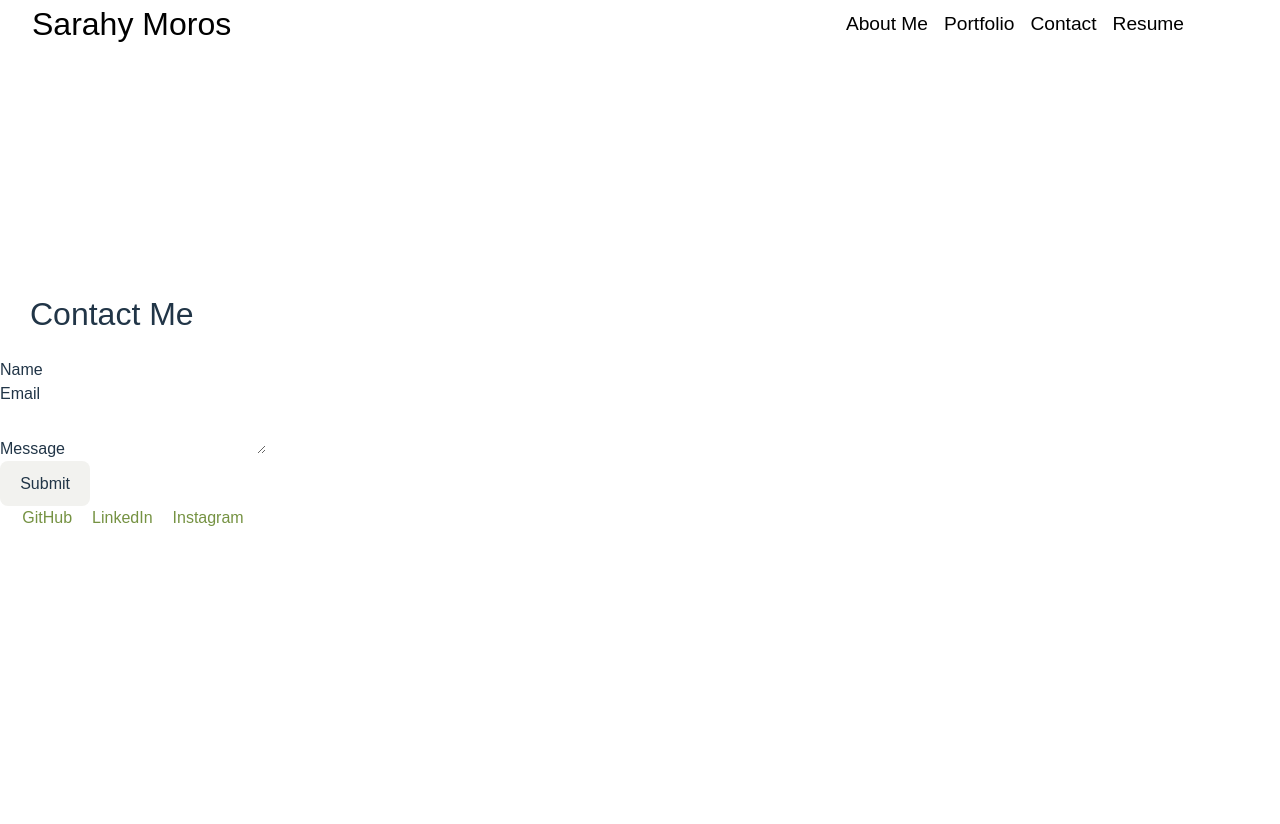
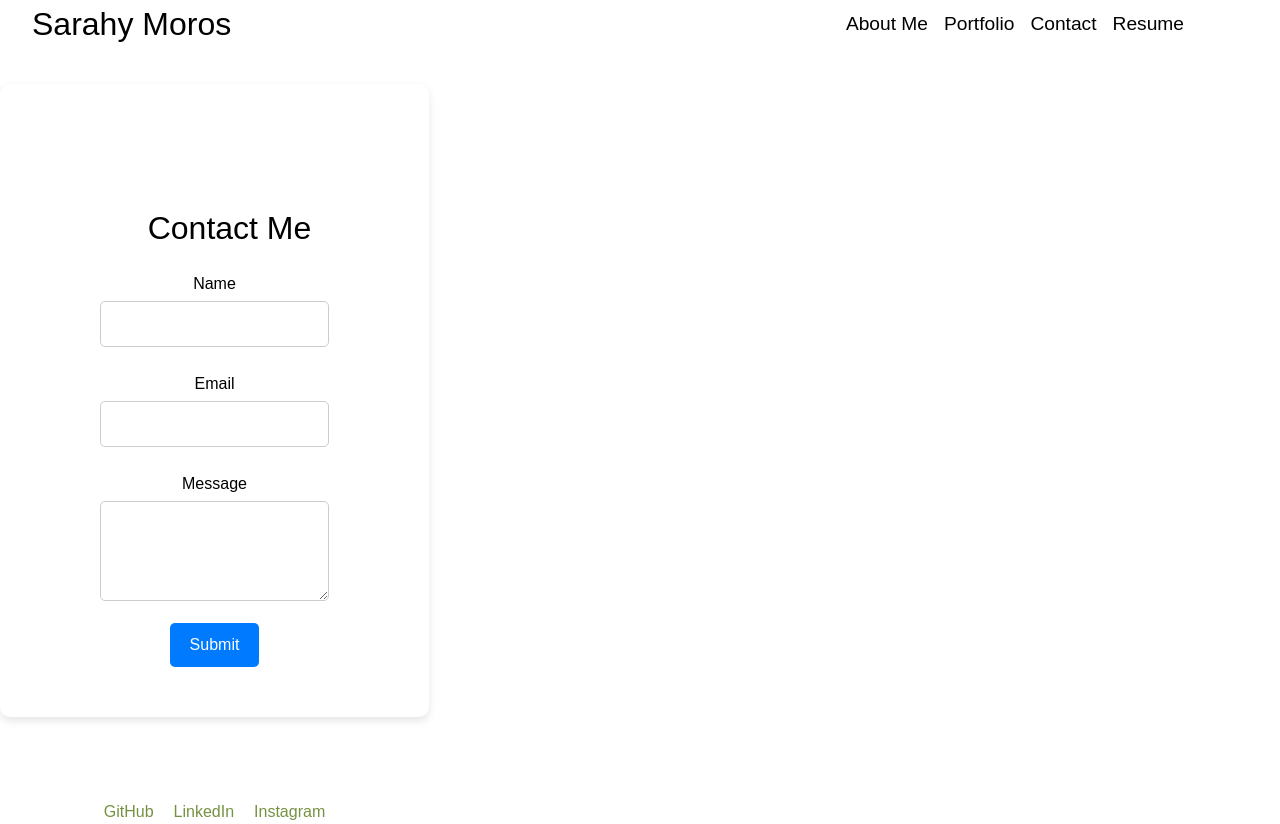
Before and after one commit to Sarmoros/React-Portfolio, a React (Vite) app: page /contact in a window 1280 px wide. Before the commit the page ends 800 px from the top, so only its background shows below. Built offline with nearby package versions, Linux system fonts and the light colour scheme.

Commit message:
added css to the contact form

```diff
--- a/src/components/contact.jsx
+++ b/src/components/contact.jsx
@@ -1,5 +1,4 @@
 import React, { useState } from 'react';
-
 
 const Contact = () => {
   const [formData, setFormData] = useState({
@@ -25,24 +24,119 @@ const Contact = () => {
     });
   };
 
+  // Define styles as JavaScript objects
+  const containerStyle = {
+    display: 'flex',
+    alignItems: 'center',
+    justifyContent: 'center',
+    height: '100vh', // Full height of the viewport
+    backgroundColor: '#ffffff', // White background
+    color: '#000000', // Black text
+
+  };
+
+  const formContainerStyle = {
+    width: '100%',
+    maxWidth: '500px',
+    backgroundColor: '#fff', // White background for the form container
+    boxShadow: '0 4px 8px rgba(0, 0, 0, 0.1)', // Optional: adds a shadow for better visual separation
+    borderRadius: '10px', // Optional: rounds the corners of the form container
+    padding: '100px',
+    textAlign: 'center',
+    paddingBottom: '50px'
+  };
+
+  const formGroupStyle = {
+    marginBottom: '15px',
+    width: '100%'
+  };
+
+  const labelStyle = {
+    display: 'block',
+    marginBottom: '5px'
+  };
+
+  const inputStyle = {
+    width: '100%',
+    padding: '10px',
+    border: '1px solid #ccc',
+    borderRadius: '5px',
+    marginBottom: '10px'
+  };
+
+  const textareaStyle = {
+    width: '100%',
+    height: '100px',
+    padding: '10px',
+    border: '1px solid #ccc',
+    borderRadius: '5px',
+    resize: 'vertical'
+  };
+
+  const buttonStyle = {
+    padding: '10px 20px',
+    border: 'none',
+    borderRadius: '5px',
+    backgroundColor: '#007bff',
+    color: 'white',
+    cursor: 'pointer',
+    fontSize: '1em'
+  };
+
+  const buttonHoverStyle = {
+    backgroundColor: '#0056b3'
+  };
+
   return (
-    <div className="contact">
+    <div style={containerStyle}>
+      <div style={formContainerStyle}>
         <h2>Contact Me</h2>
         <form onSubmit={handleSubmit}>
-        <div className="form-group">
-          <label htmlFor="name">Name</label>
-          <input type="text" id="name" name="name" value={formData.name} onChange={handleChange} required />
+          <div style={formGroupStyle}>
+            <label htmlFor="name" style={labelStyle}>Name</label>
+            <input
+              type="text"
+              id="name"
+              name="name"
+              value={formData.name}
+              onChange={handleChange}
+              required
+              style={inputStyle}
+            />
           </div>
-        <div className="form-group">
-          <label htmlFor="email">Email</label>
-          <input type="email" id="email" name="email" value={formData.email} onChange={handleChange} required />
+          <div style={formGroupStyle}>
+            <label htmlFor="email" style={labelStyle}>Email</label>
+            <input
+              type="email"
+              id="email"
+              name="email"
+              value={formData.email}
+              onChange={handleChange}
+              required
+              style={inputStyle}
+            />
           </div>
-        <div className="form-group">
-          <label htmlFor="message">Message</label>
-          <textarea id="message" name="message" value={formData.message} onChange={handleChange} required />
+          <div style={formGroupStyle}>
+            <label htmlFor="message" style={labelStyle}>Message</label>
+            <textarea
+              id="message"
+              name="message"
+              value={formData.message}
+              onChange={handleChange}
+              required
+              style={textareaStyle}
+            />
           </div>
-        <button type="submit">Submit</button>
+          <button
+            type="submit"
+            style={buttonStyle}
+            onMouseOver={(e) => e.target.style.backgroundColor = buttonHoverStyle.backgroundColor}
+            onMouseOut={(e) => e.target.style.backgroundColor = buttonStyle.backgroundColor}
+          >
+            Submit
+          </button>
         </form>
+      </div>
     </div>
   );
 };
```
Lines whose indentation alone changed are shown as unchanged.
